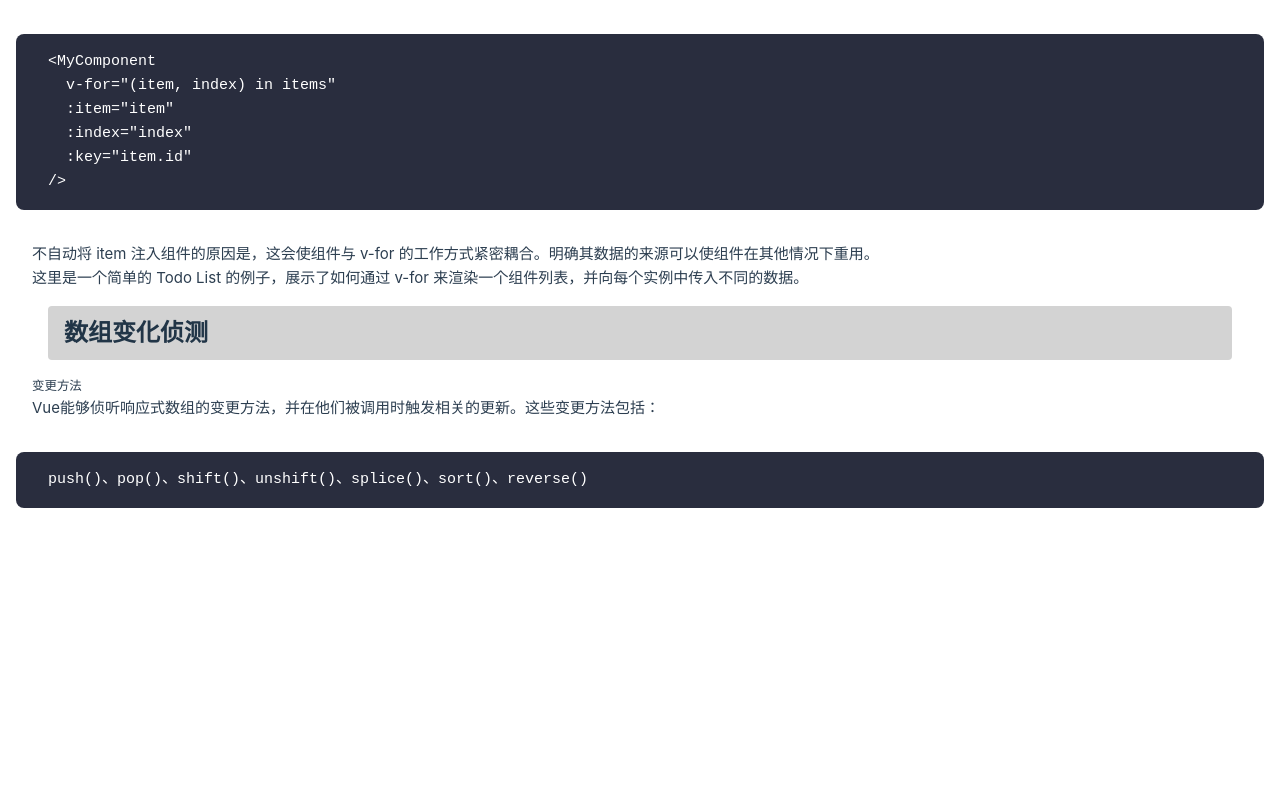
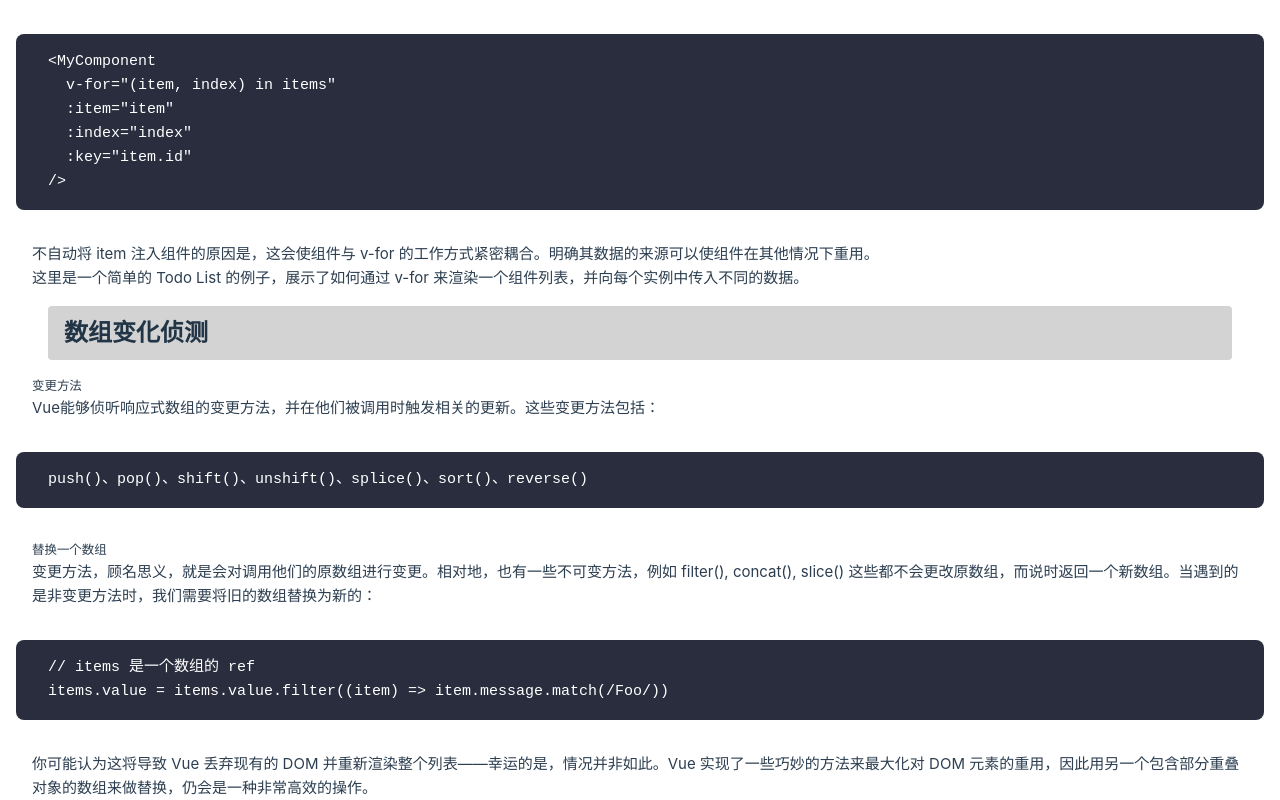
Before and after one commit to ShenlongDev/vue_xx, a Vue app: page / in a window 1280 px wide. Shown: the part 4803-5603 px from the top of the page. Before the commit the page ends 5343 px from the top, so only its background shows below. Built offline with nearby package versions, Linux system fonts and the light colour scheme.

Commit message:
v-for_array2

```diff
--- a/src/LoopRendering.vue
+++ b/src/LoopRendering.vue
@@ -157,4 +157,11 @@ items.forEach((item, index) => {
 <h5>变更方法</h5>
 <p>Vue能够侦听响应式数组的变更方法，并在他们被调用时触发相关的更新。这些变更方法包括：</p>
 <CodeView :content='`push()、pop()、shift()、unshift()、splice()、sort()、reverse()`' />
+<h5>替换一个数组</h5>
+<p>变更方法，顾名思义，就是会对调用他们的原数组进行变更。相对地，也有一些不可变方法，例如 filter(), concat(), slice()
+  这些都不会更改原数组，而说时返回一个新数组。当遇到的是非变更方法时，我们需要将旧的数组替换为新的：
+</p>
+<CodeView :content='`// items 是一个数组的 ref
+items.value = items.value.filter((item) => item.message.match(/Foo/))`' />
+<p>你可能认为这将导致 Vue 丢弃现有的 DOM 并重新渲染整个列表——幸运的是，情况并非如此。Vue 实现了一些巧妙的方法来最大化对 DOM 元素的重用，因此用另一个包含部分重叠对象的数组来做替换，仍会是一种非常高效的操作。</p>
 </template>
```
